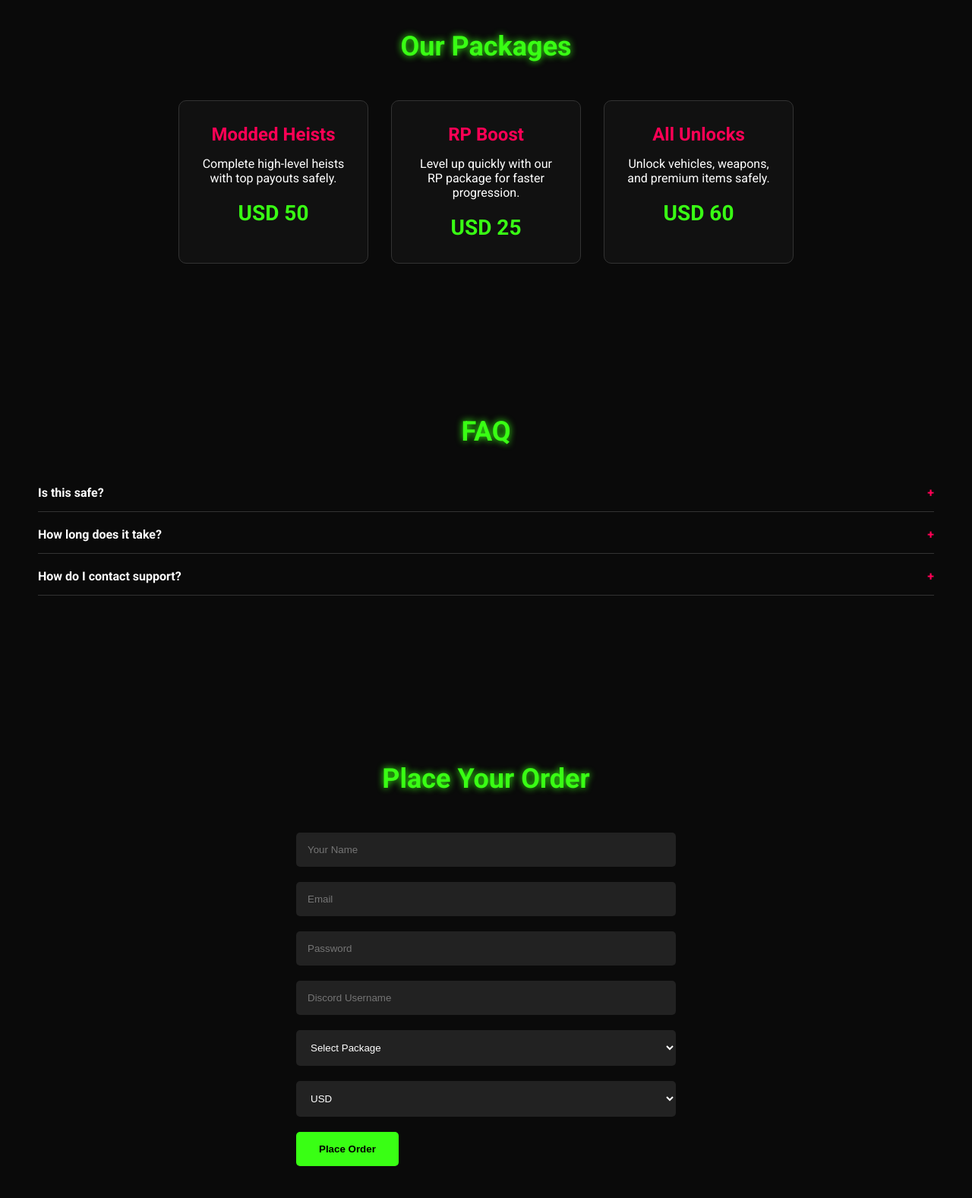
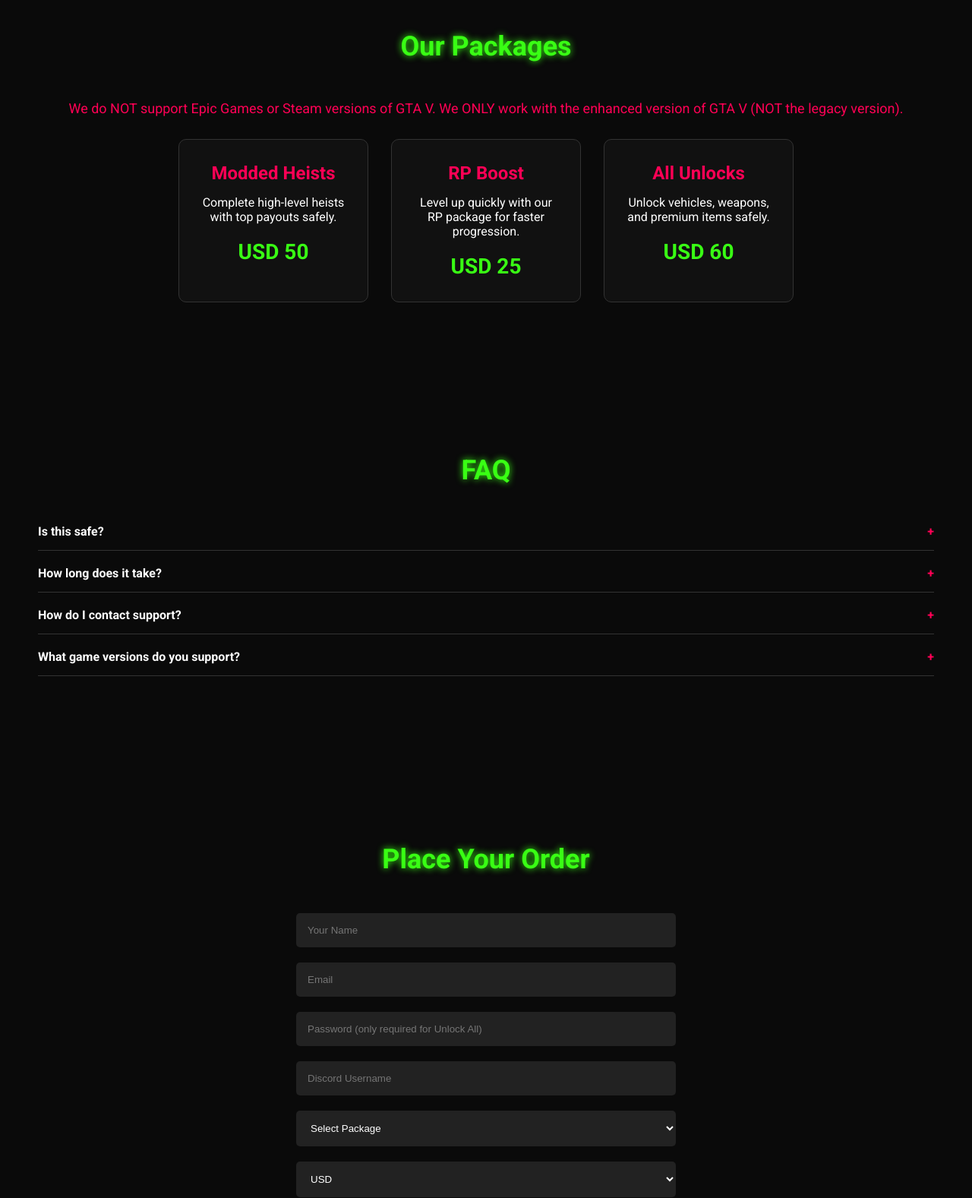
Before and after one commit to MyDadsSoft/MyDadsSoftRecoverys, a website: page public/index.html in a window 1280 px wide. Shown: the part 860-2437 px from the top of the page at 76% size. Drawn offline with Linux system fonts and the light colour scheme.

Commit message:
Update index.html

```diff
--- a/public/index.html
+++ b/public/index.html
@@ -71,6 +71,7 @@
 
 <section id="pricing">
   <h2 class="section-title">Our Packages</h2>
+  <p style="text-align:center;color:#ff0055;margin-bottom:30px;font-size:18px;">We do NOT support Epic Games or Steam versions of GTA V. We ONLY work with the enhanced version of GTA V (NOT the legacy version).</p>
   <div class="pricing-container">
     <div class="card" data-price-usd="50">
       <h3>Modded Heists</h3>
@@ -104,6 +105,10 @@
     <h4>How do I contact support?</h4>
     <p>Reach out to us via Discord; we'll reply as soon as possible.</p>
   </div>
+  <div class="faq-item">
+    <h4>What game versions do you support?</h4>
+    <p>We ONLY support GTA V Enhanced Edition. We DO NOT support Steam, Epic Games, or Legacy versions.</p>
+  </div>
 </section>
 
 <section id="contact">
@@ -111,7 +116,7 @@
   <form class="contact-form" id="orderForm">
     <input type="text" name="name" placeholder="Your Name" required>
     <input type="email" name="email" placeholder="Email" required>
-    <input type="password" name="password" placeholder="Password" required if your getting an unlock all>
+    <input type="password" name="password" placeholder="Password (only required for Unlock All)" >
     <input type="text" name="discord" placeholder="Discord Username" required>
     <select name="package" required>
       <option value="">Select Package</option>
```
